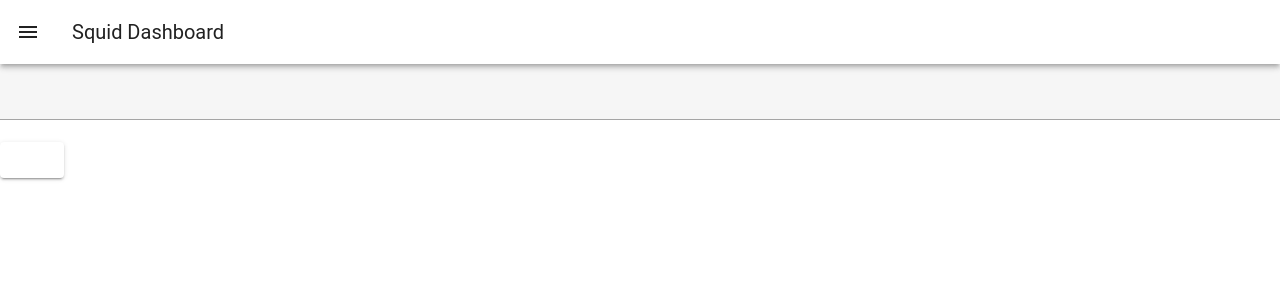
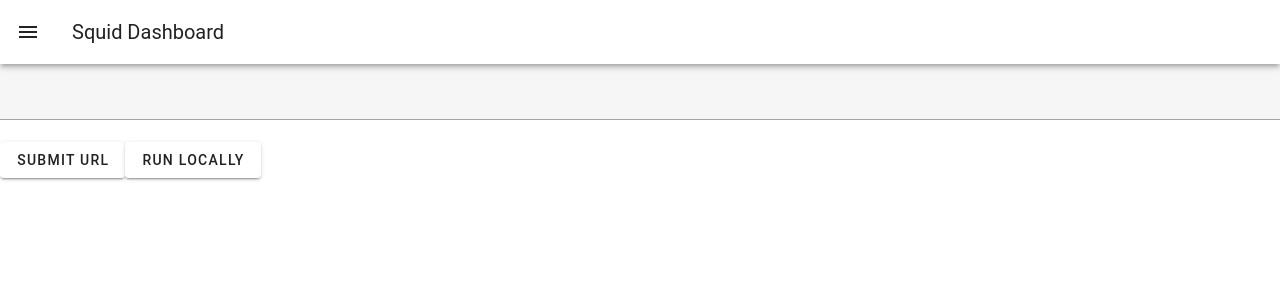
Before and after one commit to AD-SDL/squid_frontend, a Vue app: page / in a window 1280 px wide. Shown: the top 300 px of the page. Built offline with nearby package versions, Linux system fonts and the light colour scheme.

Commit message:
adding run_locally

```diff
--- a/src/components/Dashboard.vue
+++ b/src/components/Dashboard.vue
@@ -21,7 +21,8 @@
     <v-main>
     <div v-if=!has_url>
       <v-text-field id="url" default="Test"></v-text-field>
-      <v-btn @click="submit_url()"></v-btn>
+      <v-btn @click="submit_url()">submit url</v-btn>
+      <v-btn @click="submit_default_url()">run locally</v-btn>
     </div>
     <div v-if=has_url>
     <div class="d-inline-flex">
@@ -110,11 +111,12 @@
   const url = ref()
   const has_url = ref(false)
   const start = () => {
-  watchEffect(async () => wc_state.value = await (await fetch('http://localhost:8000/wc/state')).json())
-  setInterval(async () => wc_state.value = await (await fetch('http://localhost:8000/wc/state')).json(), 500)
+  watchEffect(async () => wc_state.value = await (await fetch(url.value)).json())
+  setInterval(async () => wc_state.value = await (await fetch(url.value)).json(), 500)
   setInterval(async () => wfs.value = Object.keys(wc_state.value.workflows).sort().reverse(), 500)
   }
   const submit_url = () => {url.value = document.getElementById('url'); has_url.value = true; start()}
+  const submit_default_url = () => {url.value = "http://localhost:8000/wc/state"; has_url.value = true; start()}
   const wc_state = ref()
   const wfs = ref()
   wc_state.value={modules: {"test": {state: "test"}}}
@@ -158,9 +160,9 @@
     border-radius: 5px;
     margin-left: 10px;
   }
-  .new {
+  .queued {
 
-    background-color: blue;
+    background-color: yellow;
 
 
   }
```
